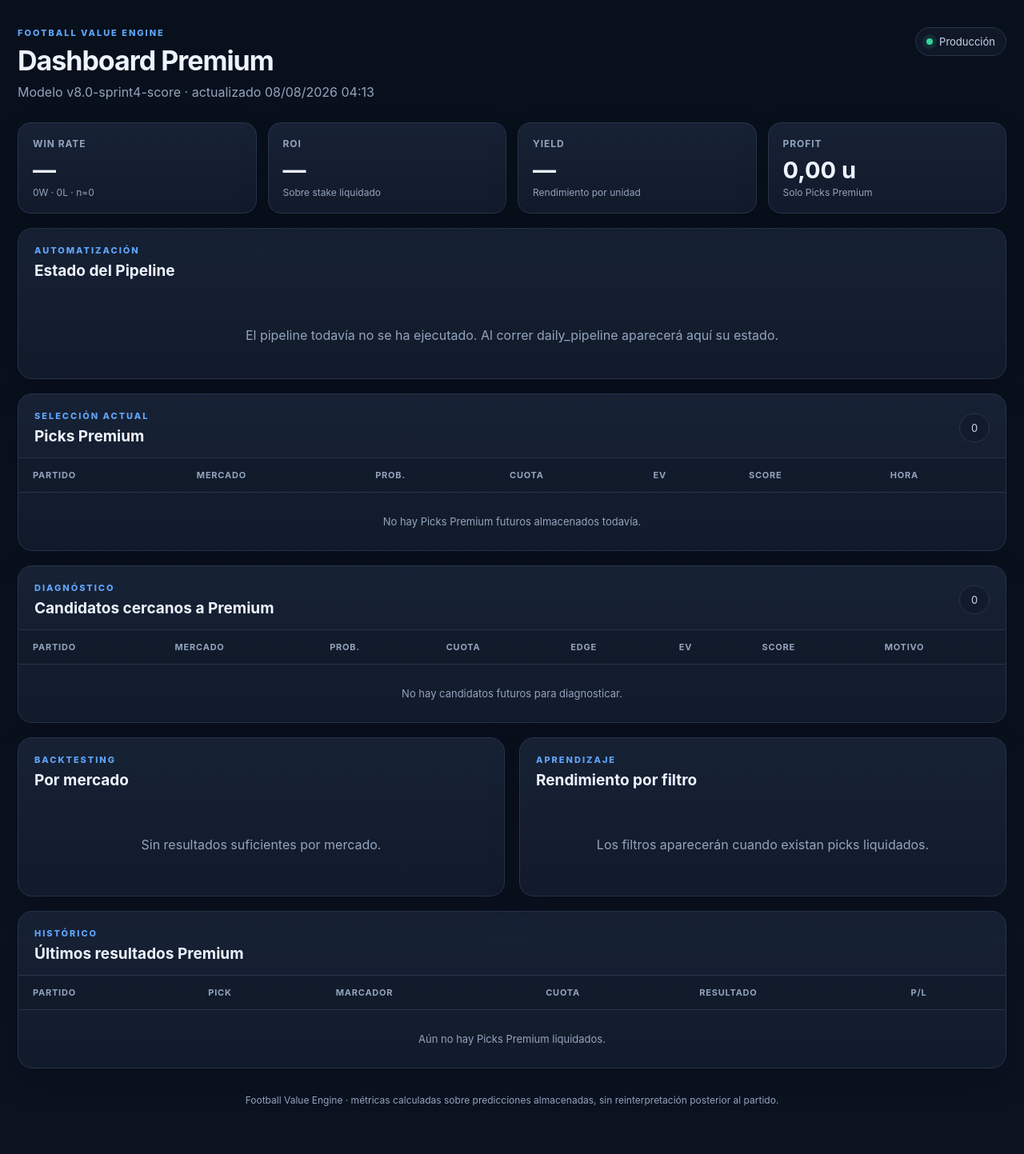
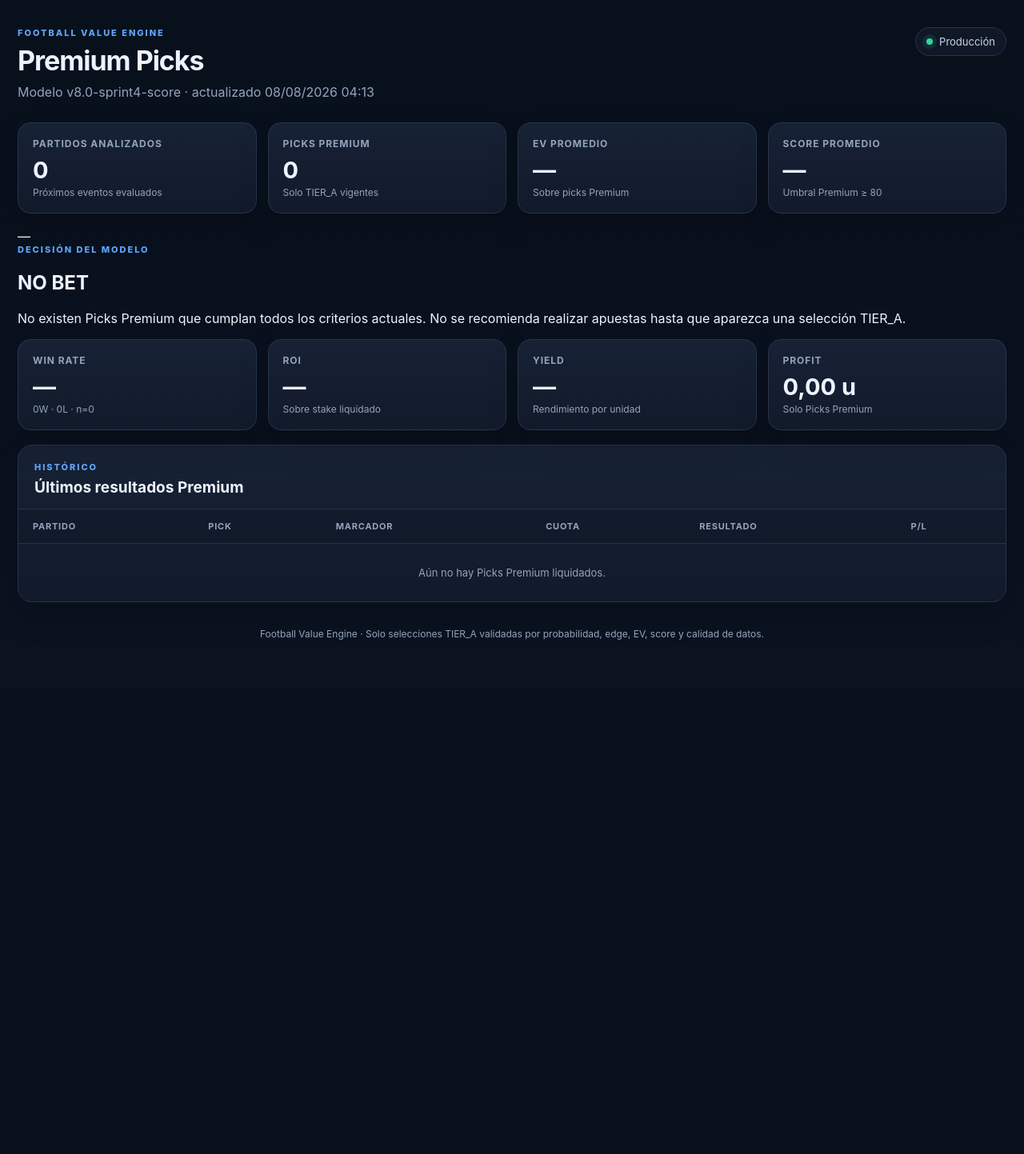
Before and after one commit to eliasfn05-cmd/football-value-engine, a Django app: page /dashboard/ in a window 1280 px wide. Shown: the whole page at 80% size. After the commit the page ends 800 px from the top, so only its background shows below. Run offline with Django 5.2, Linux system fonts and the light colour scheme; data that the repository does not hold is empty.

Commit message:
feat(dashboard): redesign premium operational dashboard

```diff
--- a/dashboard/templates/dashboard/index.html
+++ b/dashboard/templates/dashboard/index.html
@@ -4,7 +4,7 @@
 <head>
   <meta charset="utf-8">
   <meta name="viewport" content="width=device-width, initial-scale=1">
-  <title>Football Value Engine</title>
+  <title>Football Value Engine · Premium</title>
   <link rel="stylesheet" href="{% static 'dashboard/dashboard.css' %}">
 </head>
 <body>
@@ -12,13 +12,50 @@
     <header class="hero">
       <div>
         <p class="eyebrow">FOOTBALL VALUE ENGINE</p>
-        <h1>Dashboard Premium</h1>
+        <h1>Premium Picks</h1>
         <p class="subtitle">Modelo {{ model_version }} · actualizado {{ generated_at|date:"d/m/Y H:i" }}</p>
       </div>
       <div class="status-pill"><span></span> Producción</div>
     </header>
 
-    <section class="metrics-grid">
+    <section class="metrics-grid operational-grid">
+      <article class="metric-card"><span>Partidos analizados</span><strong>{{ operational.fixtures_analyzed }}</strong><small>Próximos eventos evaluados</small></article>
+      <article class="metric-card"><span>Picks Premium</span><strong>{{ operational.premium_count }}</strong><small>Solo TIER_A vigentes</small></article>
+      <article class="metric-card"><span>EV promedio</span><strong>{% if operational.avg_ev_pct != None %}+{{ operational.avg_ev_pct }}%{% else %}—{% endif %}</strong><small>Sobre picks Premium</small></article>
+      <article class="metric-card"><span>Score promedio</span><strong>{% if operational.avg_score != None %}{{ operational.avg_score }}{% else %}—{% endif %}</strong><small>Umbral Premium ≥ 80</small></article>
+    </section>
+
+    {% if premium_picks %}
+    <section class="panel premium-panel">
+      <div class="panel-head">
+        <div><p class="eyebrow">SELECCIÓN OFICIAL</p><h2>Picks Premium del día</h2></div>
+        <button id="copy-picks" class="action-button" type="button">Copiar Picks</button>
+      </div>
+      <div class="premium-grid" id="premium-picks">
+        {% for pick in premium_picks %}
+        <article class="premium-card" data-copy="{{ forloop.counter }}. {{ pick.fixture.home_team.name }} vs {{ pick.fixture.away_team.name }} | {{ pick.market }} {{ pick.selection }} | Cuota {% if pick.market_odds %}{{ pick.market_odds|floatformat:2 }}{% else %}—{% endif %} | Prob. {{ pick.probability|floatformat:3 }} | EV {% if pick.expected_value != None %}{{ pick.expected_value|floatformat:3 }}{% else %}—{% endif %}">
+          <div class="premium-card-top"><span class="premium-label">PREMIUM #{{ forloop.counter }}</span><span class="score-badge">{{ pick.score|floatformat:1 }}</span></div>
+          <h3>{{ pick.fixture.home_team.name }} <span>vs</span> {{ pick.fixture.away_team.name }}</h3>
+          <div class="pick-market">{{ pick.market }} · {{ pick.selection }}</div>
+          <div class="pick-stats">
+            <div><small>Probabilidad</small><strong>{{ pick.probability|floatformat:3 }}</strong></div>
+            <div><small>Cuota</small><strong>{% if pick.market_odds %}{{ pick.market_odds|floatformat:2 }}{% else %}—{% endif %}</strong></div>
+            <div><small>Edge</small><strong>{% if pick.edge != None %}{{ pick.edge|floatformat:3 }}{% else %}—{% endif %}</strong></div>
+            <div><small>EV</small><strong>{% if pick.expected_value != None %}{{ pick.expected_value|floatformat:3 }}{% else %}—{% endif %}</strong></div>
+          </div>
+          <div class="kickoff">Inicio: {{ pick.fixture.kickoff|date:"d/m/Y H:i" }}</div>
+        </article>
+        {% endfor %}
+      </div>
+    </section>
+    {% else %}
+    <section class="no-bet-card">
+      <div class="no-bet-icon">—</div>
+      <div><p class="eyebrow">DECISIÓN DEL MODELO</p><h2>NO BET</h2><p>No existen Picks Premium que cumplan todos los criterios actuales. No se recomienda realizar apuestas hasta que aparezca una selección TIER_A.</p></div>
+    </section>
+    {% endif %}
+
+    <section class="metrics-grid history-metrics">
       <article class="metric-card"><span>Win Rate</span><strong>{% if metrics.win_rate_pct != None %}{{ metrics.win_rate_pct }}%{% else %}—{% endif %}</strong><small>{{ metrics.wins }}W · {{ metrics.losses }}L · n={{ metrics.sample_size }}</small></article>
       <article class="metric-card"><span>ROI</span><strong>{% if metrics.roi_pct != None %}{{ metrics.roi_pct }}%{% else %}—{% endif %}</strong><small>Sobre stake liquidado</small></article>
       <article class="metric-card"><span>Yield</span><strong>{% if metrics.yield_pct != None %}{{ metrics.yield_pct }}%{% else %}—{% endif %}</strong><small>Rendimiento por unidad</small></article>
@@ -26,68 +63,28 @@
     </section>
 
     <section class="panel">
-      <div class="panel-head"><div><p class="eyebrow">AUTOMATIZACIÓN</p><h2>Estado del Pipeline</h2></div>{% if pipeline %}<span class="count-badge">#{{ pipeline.id }}</span>{% endif %}</div>
-      {% if pipeline %}
-      <div class="metrics-grid">
-        <article class="metric-card"><span>Estado</span><strong>{{ pipeline.status }}</strong><small>{{ pipeline.target_date|date:"d/m/Y" }}</small></article>
-        <article class="metric-card"><span>Duración</span><strong>{{ pipeline.duration_seconds }} s</strong><small>{{ pipeline.warning_count }} warnings · {{ pipeline.error_count }} errores</small></article>
-        <article class="metric-card"><span>Datos</span><strong>{{ pipeline.fixtures_count }}</strong><small>fixtures · {{ pipeline.predictions_count }} predicciones</small></article>
-        <article class="metric-card"><span>Premium</span><strong>{{ pipeline.premium_count }}</strong><small>{{ pipeline.settled_count }} picks liquidados</small></article>
-      </div>
-      <div class="mini-list">
-        {% for stage in pipeline.stages %}
-        <div class="mini-row"><div><strong>{{ stage.name }}</strong><small>{{ stage.message|default:"Sin detalle" }}</small></div><div class="right"><strong>{{ stage.status }}</strong><small>{{ stage.attempt_count }} intento(s) · {{ stage.duration_seconds }} s</small></div></div>
-        {% endfor %}
-      </div>
-      {% else %}<p class="empty">El pipeline todavía no se ha ejecutado. Al correr daily_pipeline aparecerá aquí su estado.</p>{% endif %}
-    </section>
-
-    <section class="panel">
-      <div class="panel-head"><div><p class="eyebrow">SELECCIÓN ACTUAL</p><h2>Picks Premium</h2></div><span class="count-badge">{{ premium_picks|length }}</span></div>
-      <div class="table-wrap">
-        <table>
-          <thead><tr><th>Partido</th><th>Mercado</th><th>Prob.</th><th>Cuota</th><th>EV</th><th>Score</th><th>Hora</th></tr></thead>
-          <tbody>
-            {% for pick in premium_picks %}
-            <tr><td><strong>{{ pick.fixture.home_team.name }}</strong> vs {{ pick.fixture.away_team.name }}</td><td><span class="market-pill">{{ pick.market }}</span></td><td>{{ pick.probability|floatformat:3 }}</td><td>{% if pick.market_odds %}{{ pick.market_odds|floatformat:2 }}{% else %}—{% endif %}</td><td>{% if pick.expected_value != None %}{{ pick.expected_value|floatformat:3 }}{% else %}—{% endif %}</td><td><strong>{{ pick.score|floatformat:1 }}</strong></td><td>{{ pick.fixture.kickoff|date:"d/m H:i" }}</td></tr>
-            {% empty %}<tr><td colspan="7" class="empty">No hay Picks Premium futuros almacenados todavía.</td></tr>{% endfor %}
-          </tbody>
-        </table>
-      </div>
-    </section>
-
-    <section class="panel">
-      <div class="panel-head"><div><p class="eyebrow">DIAGNÓSTICO</p><h2>Candidatos cercanos a Premium</h2></div><span class="count-badge">{{ near_premium|length }}</span></div>
-      {% if rejection_summary %}
-      <div class="mini-list">
-        {% for row in rejection_summary %}
-        <div class="mini-row"><div><strong>{{ row.label }}</strong><small>{{ row.count }} predicciones futuras afectadas</small></div><div class="right"><strong>{{ row.pct }}%</strong><small>del universo no Premium</small></div></div>
-        {% endfor %}
-      </div>
-      {% endif %}
-      <div class="table-wrap">
-        <table>
-          <thead><tr><th>Partido</th><th>Mercado</th><th>Prob.</th><th>Cuota</th><th>Edge</th><th>EV</th><th>Score</th><th>Motivo</th></tr></thead>
-          <tbody>
-            {% for row in near_premium %}
-            <tr><td><strong>{{ row.prediction.fixture.home_team.name }}</strong> vs {{ row.prediction.fixture.away_team.name }}</td><td><span class="market-pill">{{ row.prediction.market }}</span></td><td>{{ row.prediction.probability|floatformat:3 }}</td><td>{% if row.prediction.market_odds %}{{ row.prediction.market_odds|floatformat:2 }}{% else %}—{% endif %}</td><td>{% if row.prediction.edge != None %}{{ row.prediction.edge|floatformat:3 }}{% else %}—{% endif %}</td><td>{% if row.prediction.expected_value != None %}{{ row.prediction.expected_value|floatformat:3 }}{% else %}—{% endif %}</td><td><strong>{{ row.prediction.score|floatformat:1 }}</strong></td><td>{{ row.reason }}</td></tr>
-            {% empty %}<tr><td colspan="8" class="empty">No hay candidatos futuros para diagnosticar.</td></tr>{% endfor %}
-          </tbody>
-        </table>
-      </div>
-    </section>
-
-    <section class="split-grid">
-      <article class="panel"><div class="panel-head"><div><p class="eyebrow">BACKTESTING</p><h2>Por mercado</h2></div></div><div class="mini-list">{% for row in market_performance %}<div class="mini-row"><div><strong>{{ row.market }}</strong><small>n={{ row.sample_size }} · {{ row.profit_units|floatformat:2 }} u</small></div><div class="right"><strong>{% if row.win_rate_pct != None %}{{ row.win_rate_pct }}%{% else %}—{% endif %}</strong><small>ROI {% if row.roi_pct != None %}{{ row.roi_pct }}%{% else %}—{% endif %}</small></div></div>{% empty %}<p class="empty">Sin resultados suficientes por mercado.</p>{% endfor %}</div></article>
-      <article class="panel"><div class="panel-head"><div><p class="eyebrow">APRENDIZAJE</p><h2>Rendimiento por filtro</h2></div></div><div class="mini-list">{% for row in rule_performance %}<div class="mini-row"><div><strong>{{ row.rule }}</strong><small>n={{ row.sample_size }} · {{ row.profit_units|floatformat:2 }} u</small></div><div class="right"><strong>{% if row.win_rate_pct != None %}{{ row.win_rate_pct }}%{% else %}—{% endif %}</strong><small>ROI {% if row.roi_pct != None %}{{ row.roi_pct }}%{% else %}—{% endif %}</small></div></div>{% empty %}<p class="empty">Los filtros aparecerán cuando existan picks liquidados.</p>{% endfor %}</div></article>
-    </section>
-
-    <section class="panel">
       <div class="panel-head"><div><p class="eyebrow">HISTÓRICO</p><h2>Últimos resultados Premium</h2></div></div>
       <div class="table-wrap"><table><thead><tr><th>Partido</th><th>Pick</th><th>Marcador</th><th>Cuota</th><th>Resultado</th><th>P/L</th></tr></thead><tbody>{% for row in recent_results %}<tr><td>{{ row.prediction.fixture.home_team.name }} vs {{ row.prediction.fixture.away_team.name }}</td><td>{{ row.prediction.market }} · {{ row.prediction.selection }}</td><td>{{ row.home_goals }}-{{ row.away_goals }}</td><td>{% if row.prediction.market_odds %}{{ row.prediction.market_odds|floatformat:2 }}{% else %}—{% endif %}</td><td><span class="result result-{{ row.result|lower }}">{{ row.result }}</span></td><td><strong>{{ row.profit_units|floatformat:2 }} u</strong></td></tr>{% empty %}<tr><td colspan="6" class="empty">Aún no hay Picks Premium liquidados.</td></tr>{% endfor %}</tbody></table></div>
     </section>
 
-    <footer>Football Value Engine · métricas calculadas sobre predicciones almacenadas, sin reinterpretación posterior al partido.</footer>
+    <footer>Football Value Engine · Solo selecciones TIER_A validadas por probabilidad, edge, EV, score y calidad de datos.</footer>
   </main>
+
+  <script>
+    const copyButton = document.getElementById('copy-picks');
+    if (copyButton) {
+      copyButton.addEventListener('click', async () => {
+        const rows = [...document.querySelectorAll('.premium-card')].map(card => card.dataset.copy);
+        const text = `FOOTBALL VALUE ENGINE · PICKS PREMIUM\n\n${rows.join('\n\n')}`;
+        try {
+          await navigator.clipboard.writeText(text);
+          copyButton.textContent = 'Copiado ✓';
+          setTimeout(() => copyButton.textContent = 'Copiar Picks', 1800);
+        } catch (_) {
+          copyButton.textContent = 'No se pudo copiar';
+        }
+      });
+    }
+  </script>
 </body>
 </html>
```
